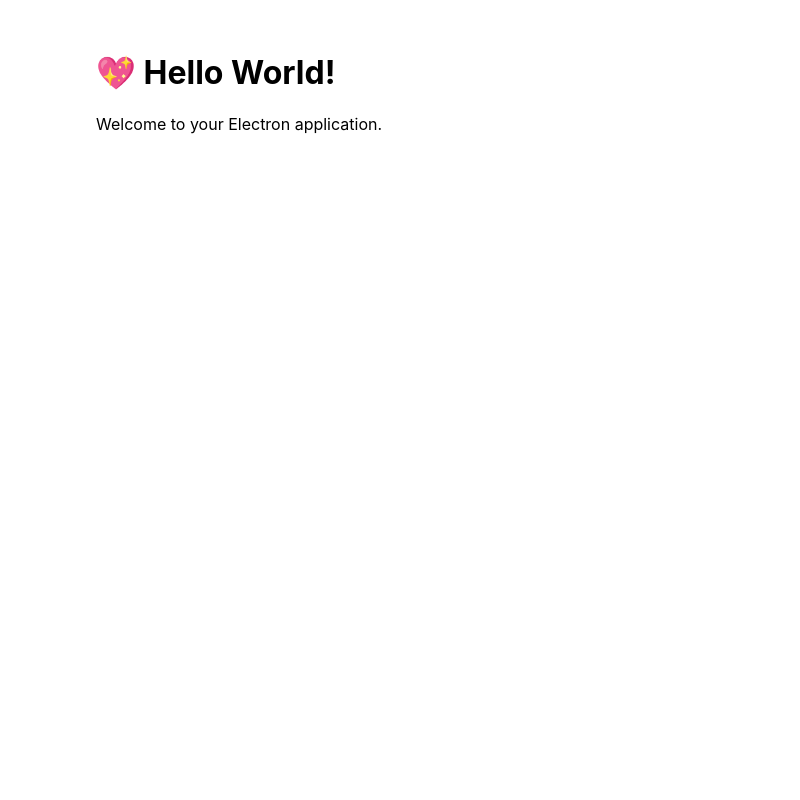
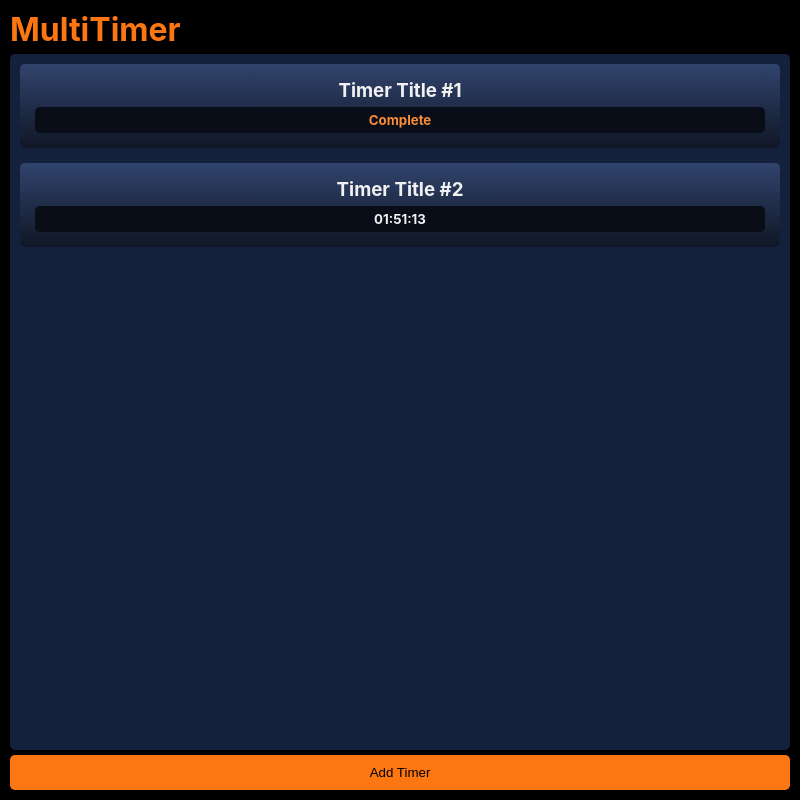
Before and after one commit to programmingKyle/multi-timer, an Electron app: page src/index.html in a window 800 px wide. Drawn offline with Linux system fonts and the light colour scheme.

Commit message:
Template
- Basic HTML and CSS

```diff
--- a/src/index.css
+++ b/src/index.css
@@ -1,7 +1,103 @@
 body {
   font-family: -apple-system, BlinkMacSystemFont, 'Segoe UI', Roboto, Helvetica,
     Arial, sans-serif;
-  margin: auto;
-  max-width: 38rem;
-  padding: 2rem;
+  padding: 0px;
+  margin: 0px;
+  height: 100vh;
+  background-color: #000000;
 }
+
+.base {
+  display: grid;
+  height: 100%;
+}
+
+.base-grid {
+  padding: 10px;
+  display: grid;
+  grid-template-rows: auto 1fr auto;
+  overflow: hidden;
+  grid-gap: 5px;
+}
+
+.header-grid {
+  display: grid;
+}
+
+.content-grid {
+  display: grid;
+  grid-template-columns: repeat(auto-fill, auto); /* Fixed width of 75px for each column */
+  grid-gap: 15px;
+  padding: 10px;
+  overflow: auto;
+  align-content: start;
+  background-color: #14213d;
+  border-radius: 5px;
+}
+
+.bottom-bar-grid {
+  display: grid;
+}
+
+h1,h2,h3,h4,h5,h6 {
+  padding: 0;
+  margin: 0;
+  color: #FC7712;
+}
+
+.general-button {
+  padding: 10px 0px;
+  background-color: #FC7712;
+  border-style: none;
+  border-radius: 5px;
+}
+
+.general-button:hover {
+  background-color: #fd8d37;
+}
+
+.content-item {
+  display: grid;
+  grid-template-rows: auto auto;
+  grid-gap: 5px;
+  text-align: center;
+  background: linear-gradient(to bottom, rgb(49, 68, 109) 0%, rgb(16, 22, 37) 100%);
+  border-radius: 5px;
+  padding: 15px;
+
+}
+
+.timer-title {
+  color: #F1F1F1;
+}
+
+.timer-text {
+  padding: 5px 0px;
+  background-color: #080d18;
+  border-radius: 5px;
+  color: #F1F1F1;
+}
+
+.timer-text.complete {
+  color: #fd8d37;
+}
+
+
+
+
+::-webkit-scrollbar {
+  width: 6px;
+}
+
+/* Track */
+::-webkit-scrollbar-track {
+  background-color: transparent;
+}
+
+/* Handle */
+::-webkit-scrollbar-thumb {
+  -webkit-border-radius: 10px;
+  border-radius: 10px;
+  background: #a73f3f;
+  -webkit-box-shadow: inset 0 0 6px rgba(0,0,0,0.5);
+}
--- a/src/index.html
+++ b/src/index.html
@@ -2,11 +2,29 @@
 <html>
   <head>
     <meta charset="UTF-8" />
-    <title>Hello World!</title>
+    <title>MultiTimer</title>
     <link rel="stylesheet" href="index.css" />
   </head>
   <body>
-    <h1>💖 Hello World!</h1>
-    <p>Welcome to your Electron application.</p>
+    <div class="base">
+      <div class="base-grid">
+        <div class="header-grid">
+          <h1>MultiTimer</h1>
+        </div>
+        <div class="content-grid">
+          <div class="content-item">
+            <h3 class="timer-title">Timer Title #1</h3>
+            <h5 class="timer-text complete">Complete</h5>
+          </div>
+          <div class="content-item">
+            <h3 class="timer-title">Timer Title #2</h3>
+            <h5 class="timer-text">01:51:13</h5>
+          </div>
+        </div>
+        <div class="bottom-bar-grid">
+          <button class="general-button">Add Timer</button>
+        </div>
+      </div>
+    </div>
   </body>
 </html>
```
